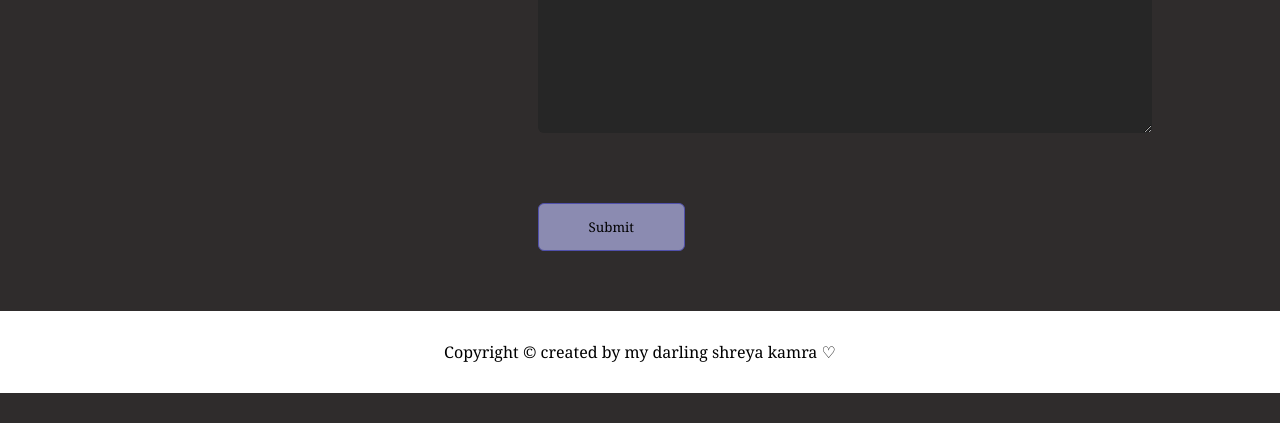
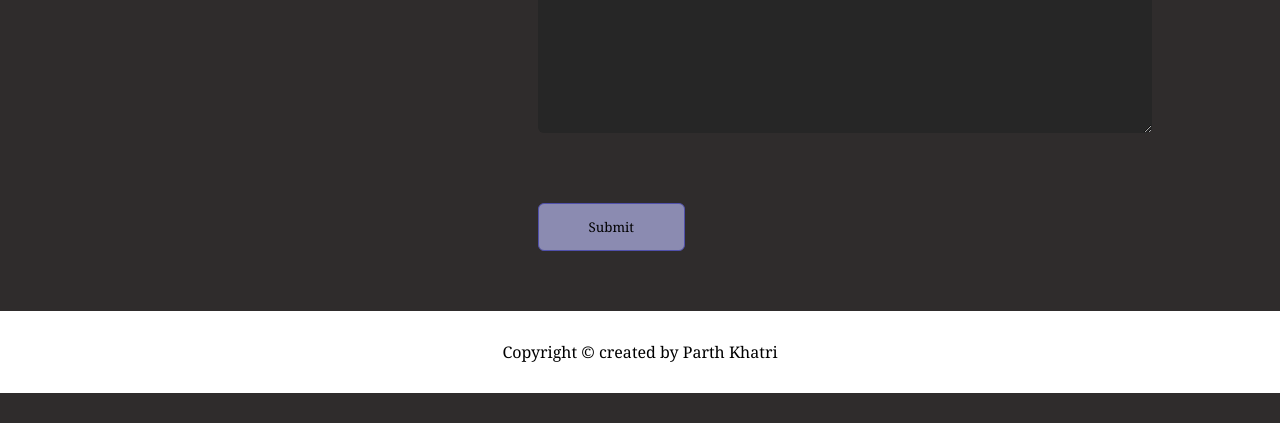
Before and after one commit to Jagveermond/Portfolio, a plain HTML site: page index.html in a window 1280 px wide. Shown: the part 2638-3061 px from the top of the page. Drawn offline with Linux system fonts and the light colour scheme.

Commit message:
Update index.html

```diff
--- a/index.html
+++ b/index.html
@@ -139,7 +139,7 @@
         </div>
         <div class="copyright">
             <footer>
-                <p>Copyright © created by my darling shreya kamra ♡</p>
+                <p>Copyright © created by Parth Khatri</p>
             </footer>
         </div>
     </section>
```
